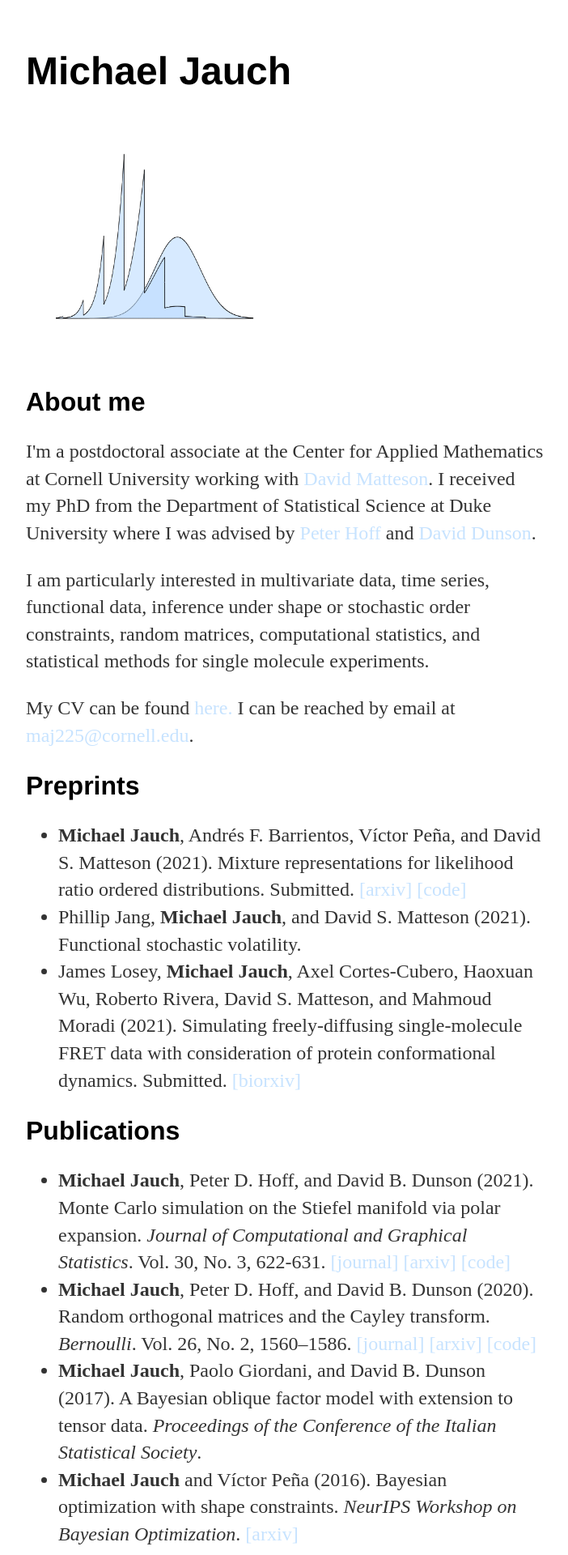
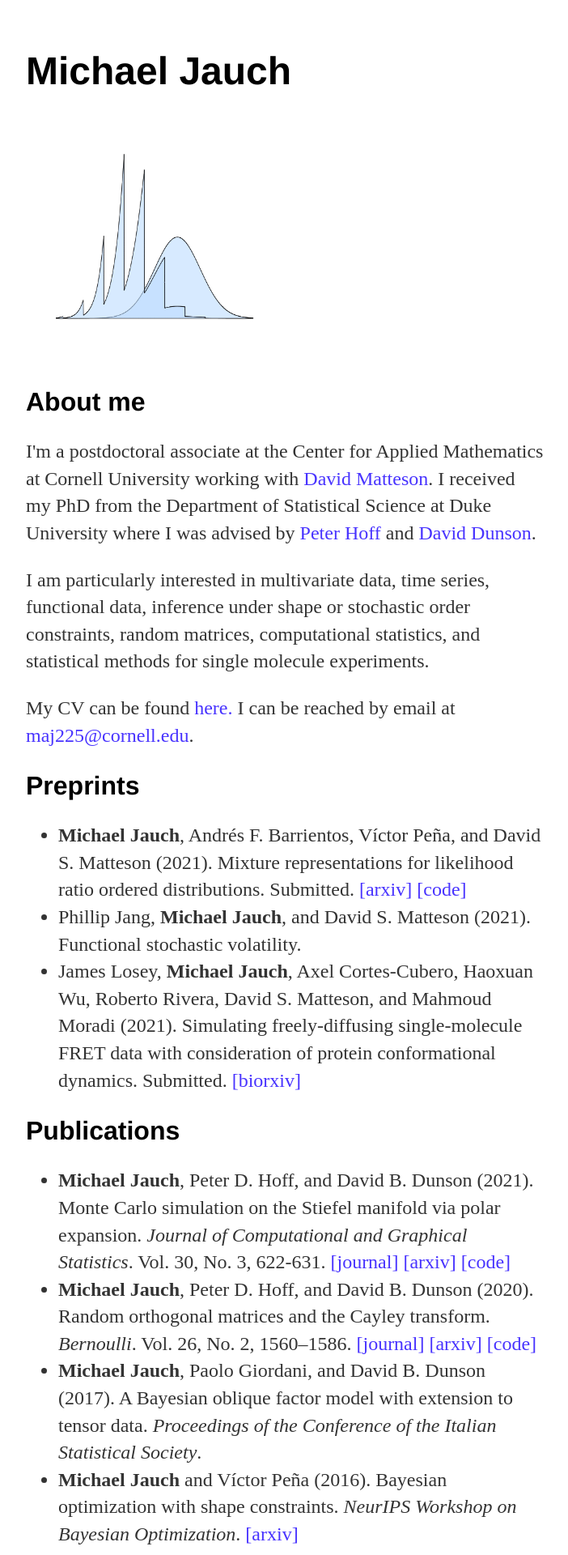
Before and after one commit to michaeljauch/michaeljauch.github.io, a Jekyll site: the page built from index.html, in a window 1280 px wide. Shown: the top 1920 px of the page at 81% size, without its empty margins (288-990 px from the left). Built offline with Jekyll 4.4.1, drawn with Linux system fonts in a browser that asks for light colours.

Commit message:
change color back

```diff
--- a/index.html
+++ b/index.html
@@ -15,27 +15,27 @@ title: Michael Jauch
 	<h1>Michael Jauch</h1>
   <IMG SRC="http://michaeljauch.github.io/lr.gif" width="300" height="300">
 	<h2>About me</h2>
-  <p> I'm a postdoctoral associate at the Center for Applied Mathematics at Cornell University working with <a href="https://davidsmatteson.com/" style="color:#C7E3FF;">David Matteson</a>. I received my PhD from the Department of Statistical Science at Duke University where I was advised by <a href="https://pdhoff.github.io/" style="color:#C7E3FF;">Peter Hoff</a> and <a href="https://stat.duke.edu/people/david-b-dunson" style="color:#C7E3FF;">David Dunson</a>. </p>
+  <p> I'm a postdoctoral associate at the Center for Applied Mathematics at Cornell University working with <a href="https://davidsmatteson.com/" style="color:#4833FF;">David Matteson</a>. I received my PhD from the Department of Statistical Science at Duke University where I was advised by <a href="https://pdhoff.github.io/" style="color:#4833FF;">Peter Hoff</a> and <a href="https://stat.duke.edu/people/david-b-dunson" style="color:#4833FF;">David Dunson</a>. </p>
 
   <!-- <p>Very broadly, I'm interested in methodology for multivariate data. My dissertation research addresses challenges which arise in Bayesian analyses of statistical models with orthogonal matrix parameters, including computation and prior specification. </p> -->
 
   <p>I am particularly interested in multivariate data, time series, functional data, inference under shape or stochastic order constraints, random matrices, computational statistics, and statistical methods for single molecule experiments. </p>
 
-	<p>My CV can be found <a href="http://michaeljauch.github.io/cv_web.pdf" style="color:#C7E3FF;">here.</a> I can be reached by email at <a href="mailto:maj225@cornell.edu" style="color:#C7E3FF;">maj225@cornell.edu</a>.<br></p>
+	<p>My CV can be found <a href="http://michaeljauch.github.io/cv_web.pdf" style="color:#4833FF;">here.</a> I can be reached by email at <a href="mailto:maj225@cornell.edu" style="color:#4833FF;">maj225@cornell.edu</a>.<br></p>
   <h2>Preprints</h2>
   <ul style="font-size:1.5em; line-height: 1.4em; color: #333;">
-      <li> <b>Michael Jauch</b>, Andrés F. Barrientos, Víctor Peña, and David S. Matteson (2021). Mixture representations for likelihood ratio ordered distributions. Submitted. <a href="https://arxiv.org/abs/2110.04852" style="color:#C7E3FF;">[arxiv]</a> <a href="https://github.com/michaeljauch/lrmix" style="color:#C7E3FF;">[code]</a></li>
+      <li> <b>Michael Jauch</b>, Andrés F. Barrientos, Víctor Peña, and David S. Matteson (2021). Mixture representations for likelihood ratio ordered distributions. Submitted. <a href="https://arxiv.org/abs/2110.04852" style="color:#4833FF;">[arxiv]</a> <a href="https://github.com/michaeljauch/lrmix" style="color:#4833FF;">[code]</a></li>
       <li> Phillip Jang, <b>Michael Jauch</b>, and David S. Matteson (2021). Functional stochastic volatility.
       </li>
-      <li> James Losey, <b>Michael Jauch</b>, Axel Cortes-Cubero, Haoxuan Wu, Roberto Rivera, David S. Matteson, and Mahmoud Moradi (2021). Simulating freely-diffusing single-molecule FRET data with consideration of protein conformational dynamics. Submitted. <a href="https://www.biorxiv.org/content/10.1101/2021.01.19.427359v2" style="color:#C7E3FF;">[biorxiv]</a>
+      <li> James Losey, <b>Michael Jauch</b>, Axel Cortes-Cubero, Haoxuan Wu, Roberto Rivera, David S. Matteson, and Mahmoud Moradi (2021). Simulating freely-diffusing single-molecule FRET data with consideration of protein conformational dynamics. Submitted. <a href="https://www.biorxiv.org/content/10.1101/2021.01.19.427359v2" style="color:#4833FF;">[biorxiv]</a>
       </li>
   </ul>
 	<h2>Publications</h2>
 	<ul style="font-size:1.5em; line-height: 1.4em; color: #333;">
-      <li> <b>Michael Jauch</b>, Peter D. Hoff, and David B. Dunson (2021). Monte Carlo simulation on the Stiefel manifold via polar expansion. <i>Journal of Computational and Graphical Statistics</i>. Vol. 30, No. 3, 622-631. <a href="https://www.tandfonline.com/doi/full/10.1080/10618600.2020.1859382" style="color:#C7E3FF;">[journal]</a> <a href="https://arxiv.org/abs/1906.07684" style="color:#C7E3FF;">[arxiv]</a> <a href="https://github.com/michaeljauch/polar" style="color:#C7E3FF;">[code]</a></li>
-  		<li> <b>Michael Jauch</b>, Peter D. Hoff, and David B. Dunson (2020). Random orthogonal matrices and the Cayley transform. <i>Bernoulli</i>. Vol. 26, No. 2, 1560–1586. <a href="https://projecteuclid.org/euclid.bj/1580461590" style="color:#C7E3FF;">[journal]</a> <a href="https://arxiv.org/abs/1810.02881" style="color:#C7E3FF;">[arxiv]</a> <a href="https://github.com/michaeljauch/cayley" style="color:#C7E3FF;">[code]</a></li>
+      <li> <b>Michael Jauch</b>, Peter D. Hoff, and David B. Dunson (2021). Monte Carlo simulation on the Stiefel manifold via polar expansion. <i>Journal of Computational and Graphical Statistics</i>. Vol. 30, No. 3, 622-631. <a href="https://www.tandfonline.com/doi/full/10.1080/10618600.2020.1859382" style="color:#4833FF;">[journal]</a> <a href="https://arxiv.org/abs/1906.07684" style="color:#4833FF;">[arxiv]</a> <a href="https://github.com/michaeljauch/polar" style="color:#4833FF;">[code]</a></li>
+  		<li> <b>Michael Jauch</b>, Peter D. Hoff, and David B. Dunson (2020). Random orthogonal matrices and the Cayley transform. <i>Bernoulli</i>. Vol. 26, No. 2, 1560–1586. <a href="https://projecteuclid.org/euclid.bj/1580461590" style="color:#4833FF;">[journal]</a> <a href="https://arxiv.org/abs/1810.02881" style="color:#4833FF;">[arxiv]</a> <a href="https://github.com/michaeljauch/cayley" style="color:#4833FF;">[code]</a></li>
   		<li> <b>Michael Jauch</b>,  Paolo Giordani, and David B. Dunson (2017). A Bayesian oblique factor model with extension to tensor data. <i>Proceedings of the Conference of the Italian Statistical Society</i>. </li>
-  		<li> <b>Michael Jauch</b> and Víctor Peña (2016). Bayesian optimization with shape constraints. <i>NeurIPS Workshop on Bayesian Optimization</i>. <a href="https://arxiv.org/abs/1612.08915" style="color:#C7E3FF;">[arxiv]</a></li>
+  		<li> <b>Michael Jauch</b> and Víctor Peña (2016). Bayesian optimization with shape constraints. <i>NeurIPS Workshop on Bayesian Optimization</i>. <a href="https://arxiv.org/abs/1612.08915" style="color:#4833FF;">[arxiv]</a></li>
 	</ul>
 	<h2>Talks and posters</h2>
 	<ul style="font-size:1.5em; line-height: 1.4em; color: #333;">
```
